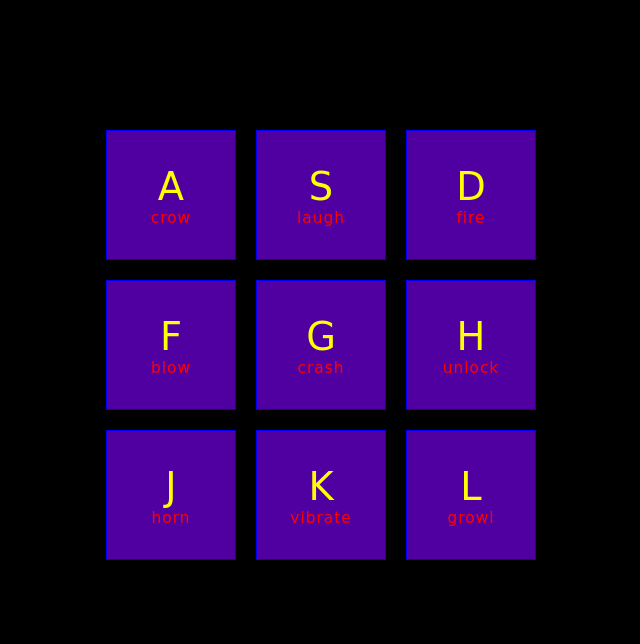
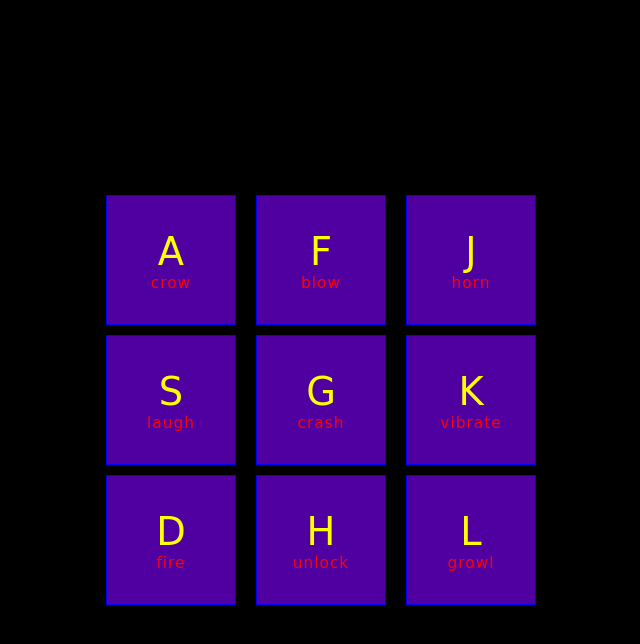
Before and after one commit to Isa2008/drum-kit, a plain HTML site: page index.html in a window 1280 px wide. Shown: the whole page, without its empty margins (319-959 px from the left). Drawn offline with Linux system fonts and the light colour scheme; a web font is replaced by a local one.

Commit message:
centered kit

```diff
--- a/style.css
+++ b/style.css
@@ -4,16 +4,14 @@
     font-family: 'McLaren', cursive, sans-serif;
 }
 body {
+    margin: 0;
     background-color: black;
 }
 .drumkit {
-    margin-top: 120px;
-}
-.keys {
+    min-height: 100vh;
     display: flex;
-    flex-direction: row;
-    flex-wrap: wrap;
     justify-content: center;
+    align-items: center;
 }
 .key {
     display: flex;
```
